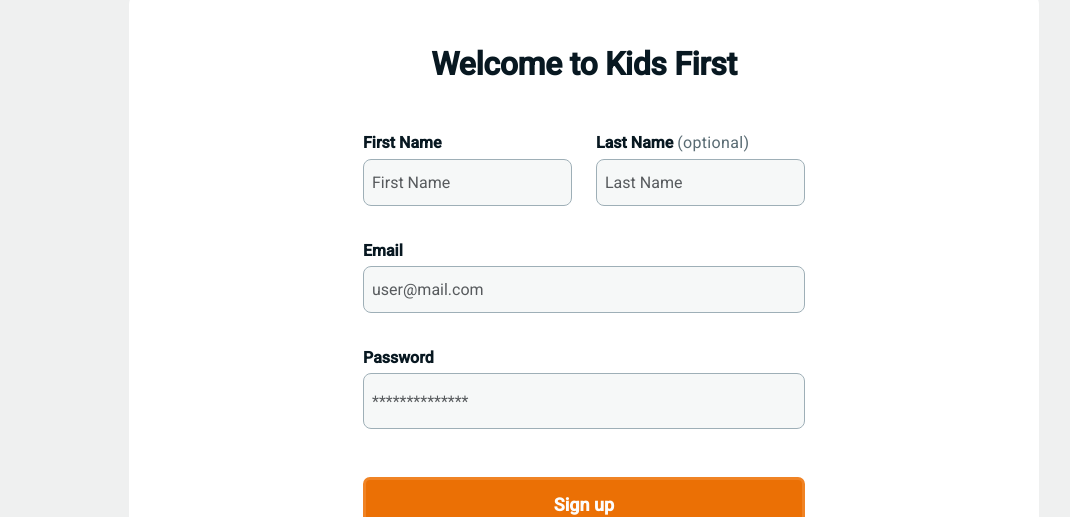
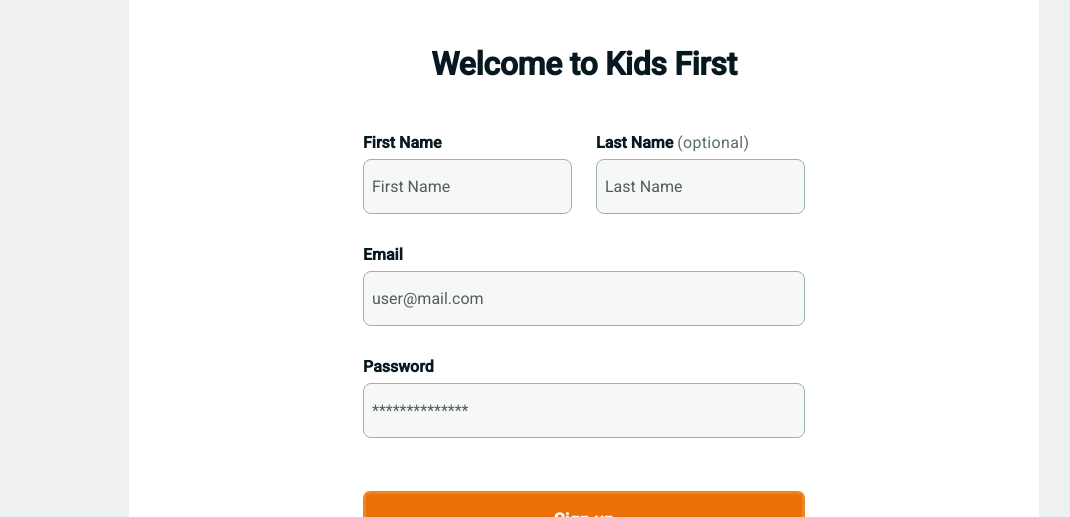
Before and after one commit to JULIERAJ/KIDS-FIRST-Front, a React (Create React App) app: page /register in a window 1280 px wide. Shown: the part 99-616 px from the top of the page, without its empty margins (56-1126 px from the left). Built offline with nearby package versions, Linux system fonts and the light colour scheme; no server answers.

Commit message:
fix: add same height for all inputs

```diff
--- a/src/components/shared/ui/form/FormInput.jsx
+++ b/src/components/shared/ui/form/FormInput.jsx
@@ -46,7 +46,7 @@
           ref={inputRef}
           {...props}
           type={isPassword && showPassword ? 'text' : type}
-          className={`${styles.inputField} ${isPassword ? styles.inputFieldPassword : styles.inputFieldOther}
+          className={`${styles.inputField}
           ${errorMessage ? styles.errorInput : successMessage ? styles.successInput : ''}`}
           value={value}
           onChange={handleInputChange}
--- a/src/components/shared/ui/form/FormInput.module.css
+++ b/src/components/shared/ui/form/FormInput.module.css
@@ -1,5 +1,5 @@
 .formGroup {
-  min-height: 6.7rem;
+  min-height: 7rem;
 }
 
 .inputGroup {
@@ -25,12 +25,8 @@
   outline: none !important;
 }
 
-.inputFieldPassword {
-  height: 56px;
-}
-
-.inputFieldOther {
-  height: 47px;
+.inputField {
+  height: 55px;
 }
 
 .successInput {
--- a/src/pages/Signin/Signin.module.css
+++ b/src/pages/Signin/Signin.module.css
@@ -8,14 +8,7 @@
   border-radius: 16px;
   background-color: #ffffff;
 }
-.formContainer {
-  width: 442px;
-  height: 623px;
-  padding: 2rem;
-  border: 1px solid #ccc;
-  border-radius: 8px;
-  background: #fff;
-}
+
 .page__wrapper {
   padding: 56px 264px 104px;
 }
```
